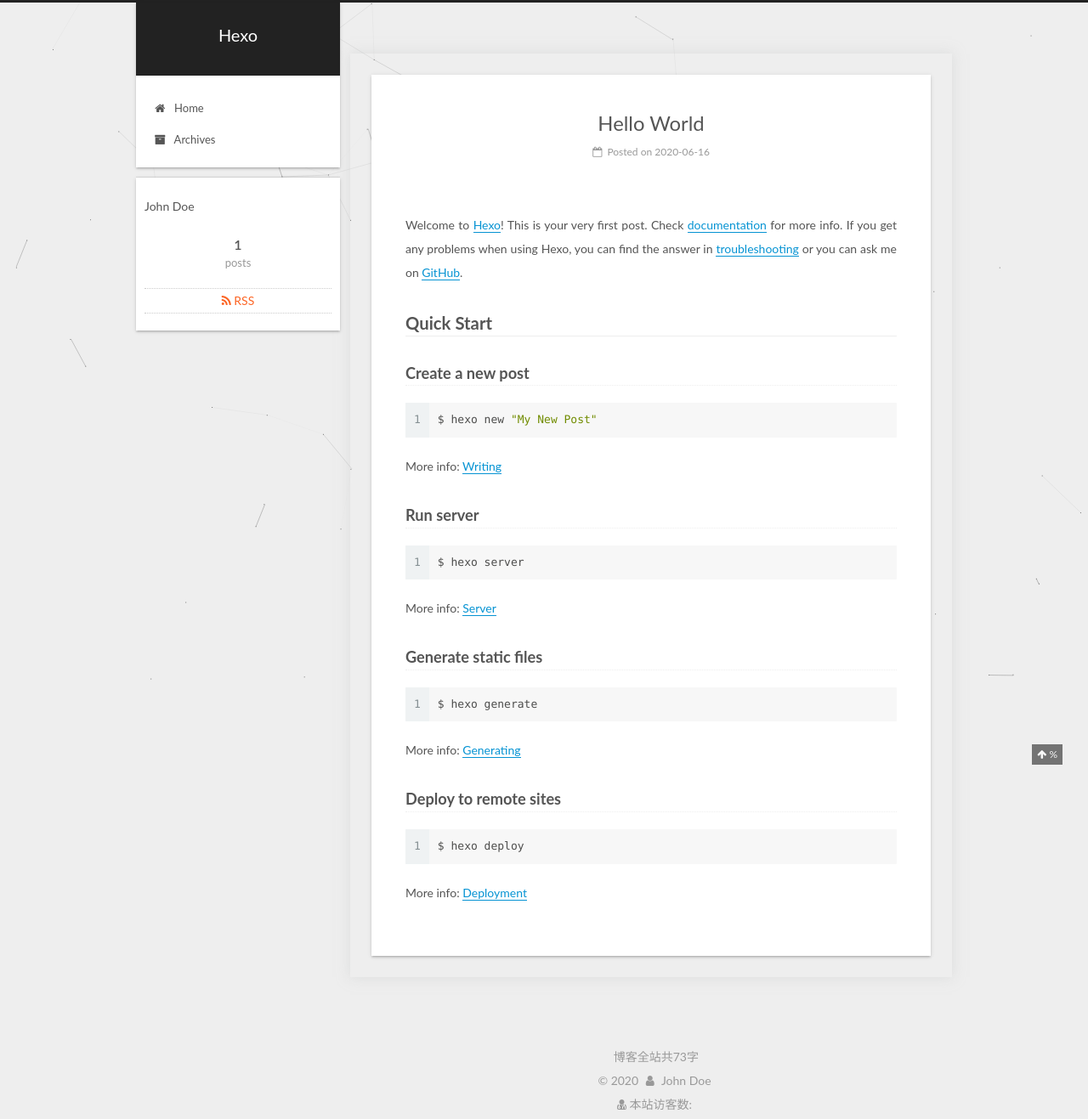
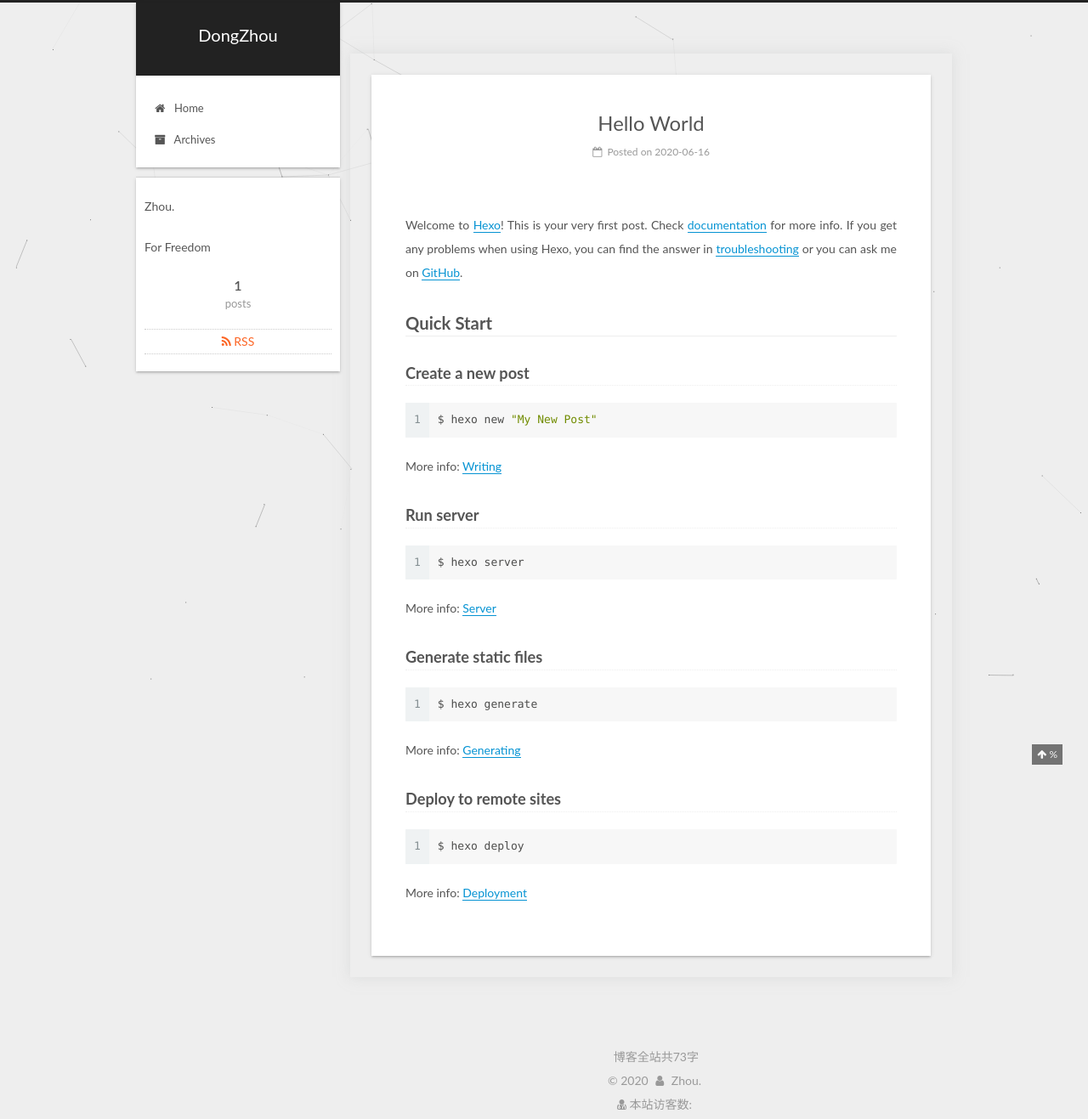
Before and after one commit to DongzhouTImes/DZ-DongZhou.github.io, a plain HTML site: page index.html in a window 1280 px wide. Shown: the whole page at 85% size. Drawn offline with Linux system fonts and the light colour scheme; some packages are replaced by stand-ins of ours; a script that the page names is missing.

Commit message:
Site updated: 2020-06-17 15:03:36

```diff
--- a/index.html
+++ b/index.html
@@ -74,19 +74,21 @@
 
 
 
-  <link rel="alternate" href="/atom.xml" title="Hexo" type="application/atom+xml" />
+  <link rel="alternate" href="/atom.xml" title="DongZhou" type="application/atom+xml" />
 
 
 
 
 
 
+<meta name="description" content="For Freedom">
 <meta property="og:type" content="website">
-<meta property="og:title" content="Hexo">
+<meta property="og:title" content="DongZhou">
 <meta property="og:url" content="http://yoursite.com/index.html">
-<meta property="og:site_name" content="Hexo">
+<meta property="og:site_name" content="DongZhou">
+<meta property="og:description" content="For Freedom">
 <meta property="og:locale" content="en_US">
-<meta property="article:author" content="John Doe">
+<meta property="article:author" content="Zhou.">
 <meta name="twitter:card" content="summary">
 
 
@@ -123,7 +125,7 @@
 
 
 
-  <title>Hexo</title>
+  <title>DongZhou</title>
 
 
 
@@ -154,7 +156,7 @@
     <div class="custom-logo-site-title">
       <a href="/"  class="brand" rel="start">
         <span class="logo-line-before"><i></i></span>
-        <span class="site-title">Hexo</span>
+        <span class="site-title">DongZhou</span>
         <span class="logo-line-after"><i></i></span>
       </a>
     </div>
@@ -234,13 +236,13 @@
     <link itemprop="mainEntityOfPage" href="http://yoursite.com/2020/06/16/hello-world/">
 
     <span hidden itemprop="author" itemscope itemtype="http://schema.org/Person">
-      <meta itemprop="name" content="John Doe">
+      <meta itemprop="name" content="Zhou.">
       <meta itemprop="description" content="">
       <meta itemprop="image" content="/images/avatar.gif">
     </span>
 
     <span hidden itemprop="publisher" itemscope itemtype="http://schema.org/Organization">
-      <meta itemprop="name" content="Hexo">
+      <meta itemprop="name" content="DongZhou">
     </span>
 
 
@@ -389,8 +391,8 @@
         <div class="site-overview">
           <div class="site-author motion-element" itemprop="author" itemscope itemtype="http://schema.org/Person">
 
-              <p class="site-author-name" itemprop="name">John Doe</p>
-              <p class="site-description motion-element" itemprop="description"></p>
+              <p class="site-author-name" itemprop="name">Zhou.</p>
+              <p class="site-description motion-element" itemprop="description">For Freedom</p>
           </div>
 
           <nav class="site-state motion-element">
@@ -457,7 +459,7 @@
   <span class="with-love">
     <i class="fa fa-user"></i>
   </span>
-  <span class="author" itemprop="copyrightHolder">John Doe</span>
+  <span class="author" itemprop="copyrightHolder">Zhou.</span>
 
 
 </div>
```
Also changed, not shown: 2020/06/16/hello-world/index.html (+10 -10 lines), archives/2020/06/index.html (+11 -9 lines), archives/2020/index.html (+11 -9 lines), archives/index.html (+11 -9 lines).
